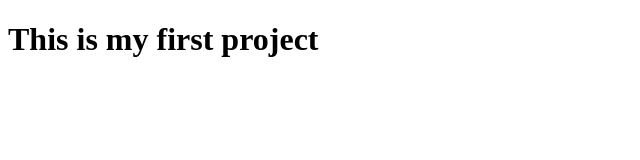
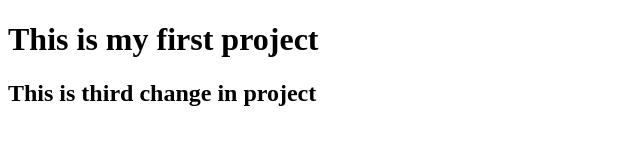
Before and after one commit to suyogbak/project1, a plain HTML site: page index.html in a window 1280 px wide. Shown: the whole page, without its empty margins (0-640 px from the left). Drawn offline with Linux system fonts and the light colour scheme.

Commit message:
Third Changes

```diff
--- a/index.html
+++ b/index.html
@@ -8,5 +8,6 @@
 </head>
 <body>
     <h1>This is my first project</h1>
+    <h2>This is third change in project</h2>
 </body>
 </html>
```
